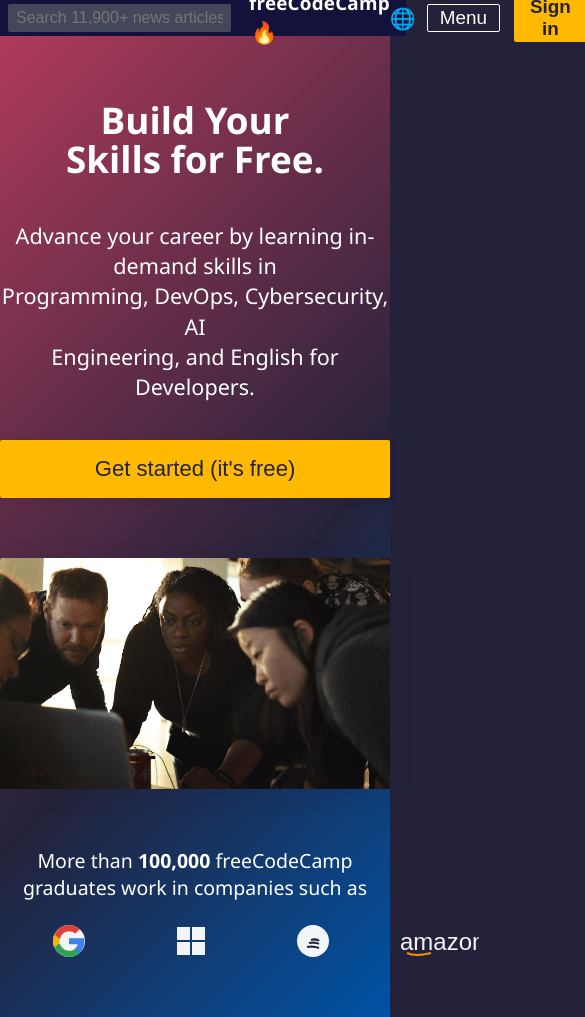
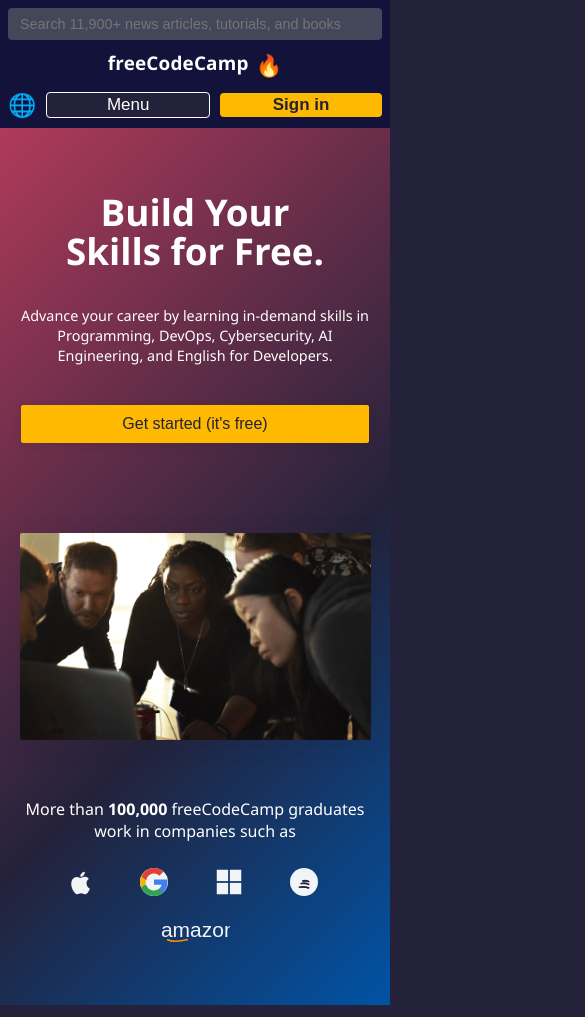
Before and after one commit to Mnemonics-IO/Nor-Mine, a plain HTML site: page FCC-Rework/Components/hero.html in a window 390 px wide. Shown: the whole page, 585 px wide, since content can reach past the window. Drawn offline with Linux system fonts and the light colour scheme.

Commit message:
fine ill do it myself

```diff
--- a/FCC-Rework/Styling/hero.css
+++ b/FCC-Rework/Styling/hero.css
@@ -6,25 +6,26 @@ body {
 
 .topbar {
   width: 100vw;
-  height: 36px;
+  height: 48px; /* Increased height for better spacing */
   background: #12123a;
   display: flex;
   align-items: center;
-  padding: 0 8px;
+  padding: 0 20px; /* Increased horizontal padding */
   color: #fff;
   font-size: 1.18rem;
   position: relative;
+  box-sizing: border-box; /* Ensure padding is included in width */
 }
 
 .search-bar {
-  margin-right: 18px;
+  margin-right: 25px; /* Adjusted margin */
   border: none;
-  padding: 5px 8px;
+  padding: 8px 12px; /* Increased padding */
   background: #444759;
   color: #fff;
-  font-size: 1rem;
-  width: 340px;
-  border-radius: 2px;
+  font-size: 0.95rem; /* Slightly reduced font size */
+  width: 380px; /* Increased width */
+  border-radius: 4px; /* Slightly increased border-radius */
 }
 
 .fcc-logo {
@@ -42,34 +43,43 @@ body {
 .topbar-right {
   display: flex;
   align-items: center;
-  gap: 6px;
+  gap: 15px; /* Increased gap between elements */
 }
 
 .topbar-globe {
-  font-size: 1.1em;
-  margin-right: 5px;
+  font-size: 1.2em; /* Slightly increased font size */
+  margin-right: 0;
 }
 
 .topbar-menu {
   background: #23223a;
   color: #fff;
   border: 1px solid #fff;
-  padding: 2px 12px;
-  margin-right: 8px;
-  border-radius: 2px;
+  padding: 6px 16px; /* Increased padding */
+  margin-right: 0; /* Removed margin */
+  border-radius: 4px; /* Slightly increased border-radius */
   cursor: pointer;
-  font-size: 1em;
+  font-size: 0.95em; /* Slightly reduced font size */
+  transition: background 0.2s, border-color 0.2s; /* Added transition */
+}
+.topbar-menu:hover {
+  background: #3a3a5a;
+  border-color: #ffb900;
 }
 
 .topbar-signin {
   background: #ffb900;
   color: #23223a;
   border: none;
-  padding: 2px 16px;
-  border-radius: 2px;
-  font-size: 1em;
+  padding: 6px 18px; /* Increased padding */
+  border-radius: 4px; /* Slightly increased border-radius */
+  font-size: 0.95em; /* Slightly reduced font size */
   cursor: pointer;
   font-weight: bold;
+  transition: background 0.2s; /* Added transition */
+}
+.topbar-signin:hover {
+  background: #e0a800;
 }
 
 /* HERO SECTION */
@@ -193,11 +203,167 @@ body {
 }
 
 @media (max-width: 900px) {
+  .topbar {
+    flex-wrap: wrap;
+    height: auto;
+    padding: 10px 15px;
+    justify-content: center;
+  }
+
+  .search-bar {
+    width: 100%;
+    margin-right: 0;
+    margin-bottom: 10px;
+    font-size: 0.9rem;
+  }
+
+  .fcc-logo {
+    margin-right: 0;
+    margin-bottom: 10px;
+    width: 100%;
+    text-align: center;
+  }
+
+  .topbar-right {
+    width: 100%;
+    justify-content: center;
+    gap: 10px;
+  }
+
+  .topbar-menu,
+  .topbar-signin {
+    padding: 8px 12px;
+    font-size: 0.85em;
+  }
+
+
   .hero-content {
     flex-direction: column;
     align-items: center;
     padding-top: 40px;
   }
+
+  .hero-left {
+    padding-left: 0;
+    text-align: center;
+  }
+
+  .hero-right {
+    padding-right: 0;
+    min-width: unset;
+    width: 90%;
+    margin-top: 30px;
+  }
+
+  .hero-img {
+    max-width: 100%;
+  }
+
+  .hero-title {
+    font-size: 3rem;
+  }
+
+  .hero-desc {
+    font-size: 1.1rem;
+  }
+
+  .hero-companies {
+    font-size: 1rem;
+    margin-left: 20px;
+    margin-right: 20px;
+  }
+
+  .company-logos {
+    flex-wrap: wrap;
+    gap: 20px;
+  }
+
+  .topbar {
+    flex-wrap: wrap;
+    height: auto;
+    padding: 8px;
+    justify-content: center;
+  }
+
+  .search-bar {
+    width: 100%;
+    margin-bottom: 10px;
+    margin-right: 0;
+  }
+
+  .fcc-logo {
+    margin-right: 0;
+    margin-bottom: 10px;
+  }
+
+  .topbar-right {
+    width: 100%;
+    justify-content: center;
+  }
+
+  .topbar-menu,
+  .topbar-signin {
+    flex: 1;
+    text-align: center;
+  }
+}
+
+@media (max-width: 600px) {
+  .hero-title {
+    font-size: 2.5rem;
+  }
+
+  .hero-desc {
+    font-size: 1rem;
+  }
+
+  .hero-cta {
+    padding: 12px 24px;
+    font-size: 1.2rem;
+  }
+
+  .company-logos {
+    gap: 15px;
+  }
+
+  .company-logo {
+    min-width: 60px;
+  }
+
+  .company-logo.apple svg,
+  .company-logo.google svg,
+  .company-logo.microsoft svg,
+  .company-logo.spotify svg {
+    height: 28px;
+    width: 28px;
+  }
+
+  .company-logo.amazon svg {
+    height: 28px;
+    width: 70px;
+  }
+}
+
+@media (max-width: 400px) {
+  .hero-title {
+    font-size: 2rem;
+  }
+
+  .hero-desc {
+    font-size: 0.9rem;
+  }
+
+  .hero-cta {
+    padding: 10px 20px;
+    font-size: 1rem;
+  }
+
+  .topbar-menu,
+  .topbar-signin {
+    font-size: 0.9em;
+    padding: 2px 8px;
+  }
+}
   .hero-left, .hero-right {
     padding: 0;
     min-width: unset;
```
Also changed, not shown: FCC-Rework/Styling/certified.css (+67 -0 lines), FCC-Rework/Styling/faq.css (+18 -0 lines), FCC-Rework/Styling/footer.css (+45 -18 lines), FCC-Rework/Styling/testimonials.css (+29 -1 lines), FCC-Rework/Styling/why-section.css (+34 -0 lines).
